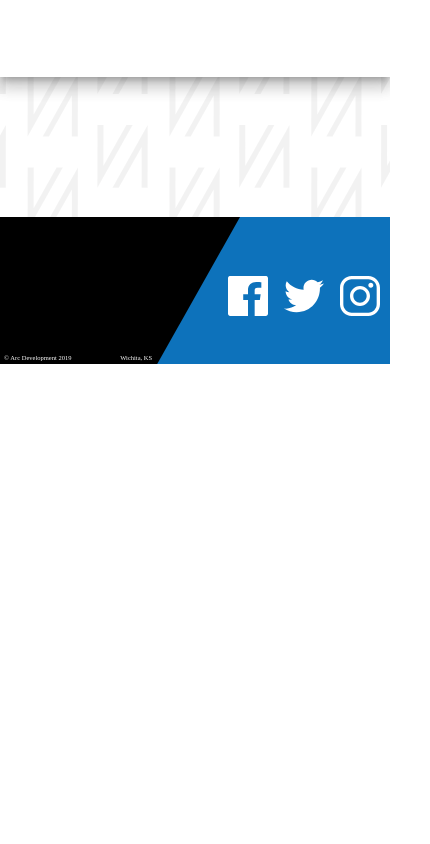
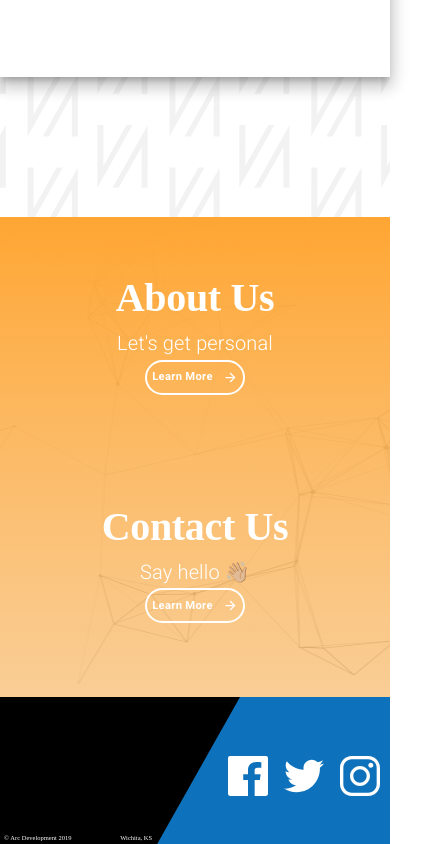
Before and after one commit to danocolombo/mui-react, a React (Create React App) app in the folder arcdevelopment/: page / in a window 390 px wide. Shown: the part 3722-4566 px from the top of the page, 430 px wide, since content can reach past the window. Before the commit the page ends 4086 px from the top, so only its background shows below. Built offline with nearby package versions, Linux system fonts and the light colour scheme; a web font is replaced by a local one.

Commit message:
contact and about sections done

```diff
--- a/arcdevelopment/src/components/LandingPage.js
+++ b/arcdevelopment/src/components/LandingPage.js
@@ -15,6 +15,7 @@
 import mobileAppsIcon from "../assets/mobileIcon.svg";
 import websitesIcon from "../assets/websiteIcon.svg";
 import revolutionBackground from "../assets/repeatingBackground.svg";
+import infoBackground from "../assets/infoBackground.svg";
 import ButtonArrow from "./ui/ButtonArrow";
 const useStyles = makeStyles((theme) => ({
   animation: {
@@ -96,7 +97,7 @@
     backgroundSize: "cover",
     backgroundRepeat: "no-repeat",
     height: "100%",
-    width: "100%"
+    width: "100%",
   },
   revolutionCard: {
     position: "absolute",
@@ -109,8 +110,16 @@
       paddingLeft: 0,
       paddingRight: 0,
       borderRadius: 0,
-      width: "100%"
-    }
+      width: "100%",
+    },
+  },
+  infoBackground: {
+    backgroundImage: `url(${infoBackground})`,
+    backgroundPosition: "center",
+    backgroundSize: "cover",
+    backgroundRepeat: "no-repeat",
+    height: "100%",
+    width: "100%",
   },
 }));
 
@@ -118,6 +127,7 @@
   const classes = useStyles();
   const theme = useTheme();
   const matchesSM = useMediaQuery(theme.breakpoints.down("sm"));
+  const matchesXS = useMediaQuery(theme.breakpoints.down("xs"));
 
   const defaultOptions = {
     loop: true,
@@ -313,7 +323,12 @@
         </Grid>
         <Grid item>
           {/*--------------- REVOLUTION SECTION --------------*/}
-          <Grid container alignItems="center" justify="center" style={{height: "50rem", marginTop: "12rem"}}>
+          <Grid
+            container
+            alignItems="center"
+            justify="center"
+            style={{ height: "50rem", marginTop: "12rem" }}
+          >
             <Card className={classes.revolutionCard}>
               <CardContent>
                 <Grid
@@ -322,7 +337,9 @@
                   style={{ textAlign: "center" }}
                 >
                   <Grid item>
-                    <Typography variant="h3" gutterBottom>The Revolution</Typography>
+                    <Typography variant="h3" gutterBottom>
+                      The Revolution
+                    </Typography>
                   </Grid>
                   <Grid item>
                     <Typography variant="subtitle1">
@@ -342,10 +359,92 @@
               </CardContent>
             </Card>
             {/* background for the card contents */}
-            <div className={classes.revolutionBackground}/>
+            <div className={classes.revolutionBackground} />
           </Grid>
         </Grid>
         {/* END OF REVOLUTION BLOCK */}
+        <Grid item>
+          {/*============ Info Card SECTION ==========*/}
+          <Grid
+            container
+            style={{ height: "30rem" }}
+            alignItems="center"
+            direction="row"
+          >
+            <Grid
+              item
+              container
+              style={{
+                position: "absolute",
+                textAlign: matchesXS ? "center" : "inherit",
+              }}
+              direction={matchesXS ? "column" : "row"}
+              spacing={matchesXS ? 10 : 0 }
+            >
+              <Grid
+                item
+                sm
+                style={{
+                  marginLeft: matchesXS ? 0 : matchesSM ? "2em" : "5rem",
+                }}
+              >
+                {/*---About us-----*/}
+                <Grid container direction="column">
+                  <Typography variant="h2" style={{ color: "white" }}>
+                    About Us
+                  </Typography>
+                  <Typography variant="subtitle2">
+                    Let's get personal
+                  </Typography>
+                  <Grid item>
+                    <Button
+                      variant="outlined"
+                      style={{ color: "white", borderColor: "white" }}
+                      className={classes.learnButton}
+                    >
+                      <span style={{ marginRight: 10 }}>Learn More</span>
+                      <ButtonArrow width={15} height={15} fill="white" />
+                    </Button>
+                  </Grid>
+                </Grid>
+              </Grid>
+              {/*end About us */}
+              <Grid
+                item
+                sm
+                style={{
+                  marginRight: matchesXS ? 0 : matchesSM ? "2em" : "5rem",
+                  textAlign: matchesXS ? "center" : "right",
+                }}
+              >
+                {/*---Contact us-----*/}
+                <Grid container direction="column">
+                  <Typography variant="h2" style={{ color: "white" }}>
+                    Contact Us
+                  </Typography>
+                  <Typography variant="subtitle2">
+                    Say hello{" "}
+                    <span alt="wave" role="img" aria-label="white">
+                      👋🏼
+                    </span>
+                  </Typography>
+                  <Grid item>
+                    <Button
+                      variant="outlined"
+                      style={{ color: "white", borderColor: "white" }}
+                      className={classes.learnButton}
+                    >
+                      <span style={{ marginRight: 10 }}>Learn More</span>
+                      <ButtonArrow width={15} height={15} fill="white" />
+                    </Button>
+                  </Grid>
+                </Grid>
+              </Grid>
+              {/*end Contact us */}
+            </Grid>
+            <div className={classes.infoBackground} />
+          </Grid>
+        </Grid>
       </Grid>
     </React.Fragment>
   );
```
